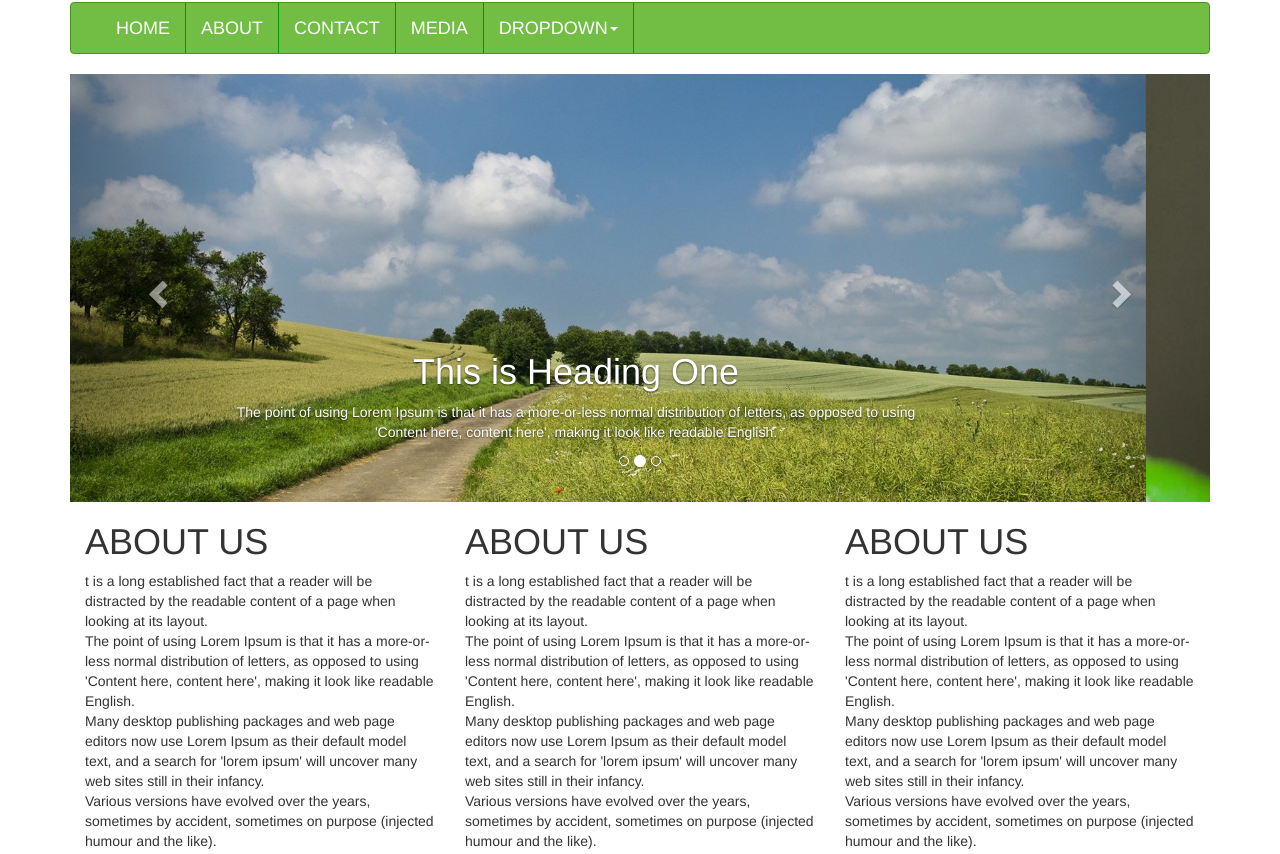
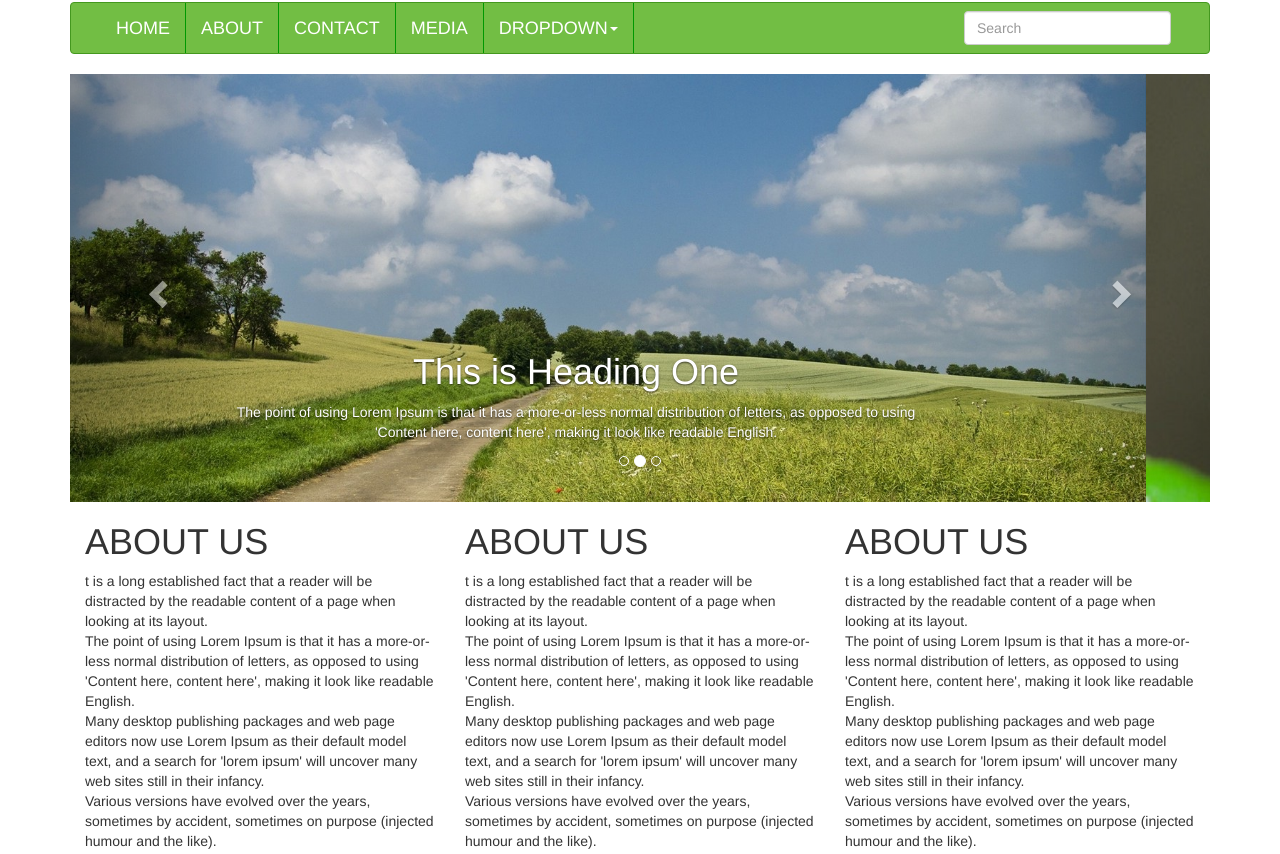
Before and after one commit to engr-ripon/Bootstrap, a plain HTML site: page index.html in a window 1280 px wide. Shown: the top 854 px of the page. Drawn offline with Linux system fonts and the light colour scheme.

Commit message:
Responsive web design

```diff
--- a/css/style.css
+++ b/css/style.css
@@ -81,6 +81,14 @@ a:hover, a:focus{
 	float:right;
 }
 
+.form-inline .form-control {
+    margin: 8px;
+    float: right;
+    display: inline-block;
+    width: auto;
+    vertical-align: middle;
+}
+
 .footer{
     height: 50px;
     background-color: #44981F;
--- a/index.html
+++ b/index.html
@@ -45,9 +45,12 @@
         </li>
       </ul>
 
+     <form class="form-inline my-2 my-lg-0">
+	      <input class="form-control mr-sm-2" type="search" placeholder="Search" aria-label="Search">
+    </form>
+
     </div><!-- /.navbar-collapse -->
   </div><!-- /.container-fluid -->
-
 
 
 </nav>
```
